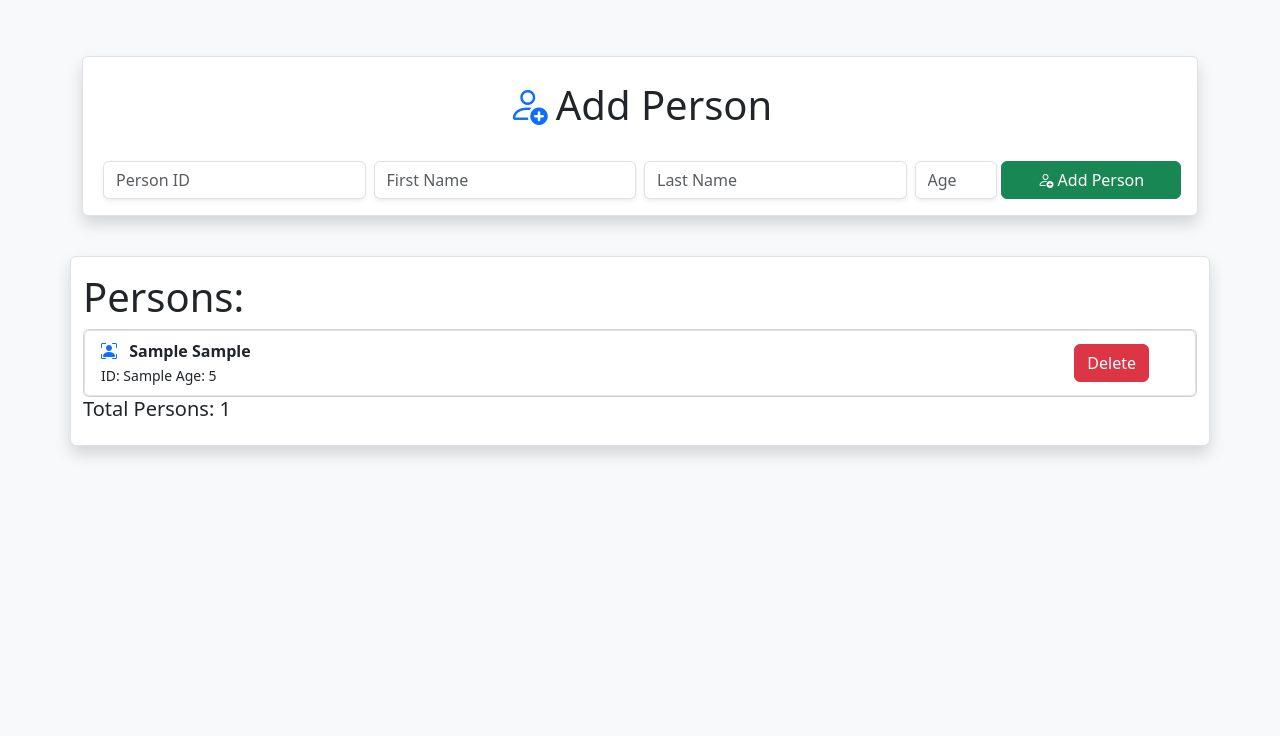
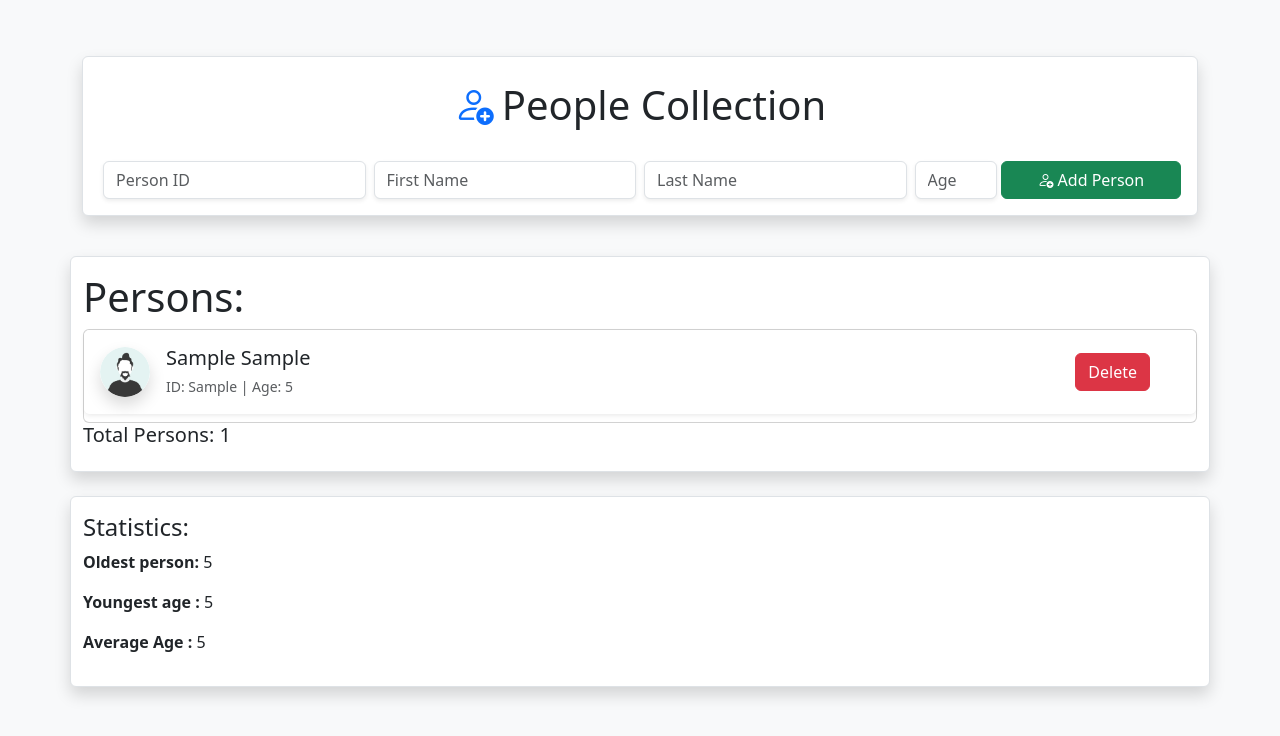
Before and after one commit to sergeyadler/hw-12-persons, a plain HTML site: page index.html in a window 1280 px wide. Both pictures are taken after typing "Sample", "Sample", "Sample", "5" into the empty fields and a click on the button "Add Person". Drawn offline with nearby package versions, Linux system fonts and the light colour scheme.

Commit message:
homework added Statistics and avatars

```diff
--- a/index.html
+++ b/index.html
@@ -13,8 +13,8 @@
 <body class="bg-light">
 <div id="form" class="container mt-5 py-3 d-flex justify-content-center">
 
-    <div class="border rounded p-3 bg-white shadow mb-4 row g-2 w-100">
-        <h1 class="mb-4 text-center"><i class="bi bi-person-add me-2 text-primary"></i>Add Person</h1>
+    <div class="border rounded p-3 bg-white shadow mb-4 row g-2 w-100 ">
+        <h1 class="mb-4 text-center"><i class="bi bi-person-add me-2 text-primary"></i>People Collection</h1>
         <label class="col-md-3"><input class="form-control shadow-sm" type="text" id="id" placeholder="Person ID"></label>
         <label class="col-md-3"><input class="form-control shadow-sm" type="text" id="firstName" placeholder="First Name"></label>
         <label class="col-md-3"><input class="form-control shadow-sm" type="text" id="lastName" placeholder="Last Name"></label>
@@ -22,11 +22,15 @@
         <button class="col-md-2 btn btn-success" id="addPerson"><i class="bi bi-person-add"></i> Add Person</button>
     </div>
 </div>
-<div id="persons" class="container py-3  bg-white shadow border rounded w-60">
+<div id="persons" class="container py-3  bg-white shadow border rounded w-60 mb-4">
 <h1>Persons: </h1>
 <ol id="personsList"  class="list-group card"></ol>
-<h5 id="totalPersons">Total Persons : 0</h5>
+<h5 id="totalPersons">Total people : 0</h5>
 
+</div>
+<div id="stats" class="container py-3  bg-white shadow border rounded w-60 ">
+    <h4>Statistics: </h4>
+    <!---Stats here from show stats-->
 </div>
 </body>
 </html>
--- a/script.js
+++ b/script.js
@@ -3,17 +3,24 @@ const addButton = document.getElementById('addPerson');
 const personsList = document.getElementById('personsList');
 const totalPersons = document.getElementById('totalPersons');
 
+const avatars = [
+    'images/avatar1.png',
+    'images/avatar2.png',
+    'images/avatar3.png',
+    'images/avatar4.png',
+];
+
 addButton.onclick = addPerson;
 age.onkeydown = (e) => {
-    if(e.key === 'Enter'){
+    if (e.key === 'Enter') {
         addPerson();
     }
 }
 
 
-function findPersonById(arr,id){
+function findPersonById(arr, id) {
     for (let i = 0; i < arr.length; i++) {
-        if(arr[i].id === id)
+        if (arr[i].id === id)
             return i;
 
     }
@@ -21,8 +28,7 @@ function findPersonById(arr,id){
 }
 
 
-
-function Person(id,firstName,lastName,age){
+function Person(id, firstName, lastName, age) {
     this.id = id;
     this.firstName = firstName;
     this.lastName = lastName;
@@ -31,70 +37,103 @@ function Person(id,firstName,lastName,age){
     //     return `ID: ${this.id}, NAME: ${this.firstName}, LAST NAME: ${this.lastName}, AGE: ${this.age}`;
     // }
 }
-function updateTotal (){
+
+function updateTotal() {
     totalPersons.textContent = `Total Persons: ${persons.length}`;
 }
-function addPerson (){
-    //TODO Person must be unique. Add Person with delete button
-    // IF Person added Total will be increment if removed decrement
-    //functionality with remove is optional
+
+function addPerson() {
     const id = document.getElementById('id').value.trim();
     const firstName = document.getElementById('firstName').value.trim();
     const lastName = document.getElementById('lastName').value.trim();
     const age = document.getElementById('age').value.trim();
-    const person = new Person(id,firstName,lastName,age);
+    const person = new Person(id, firstName, lastName, age);
 
-    if(id === '' || firstName === '' || lastName === '' || age === ''){
+    if (id === '' || firstName === '' || lastName === '' || age === '') {
         alert('Please fill all fields');
         return;
     }
 
-    if(findPersonById(persons,id) !== -1){
+    if (findPersonById(persons, id) !== -1) {
         alert('Person already exists');
         return;
+    }
 
-    }
     persons.push(person);
 
+    const li = document.createElement('li');
+    li.className = 'list-group-item d-flex align-items-center shadow-sm rounded mb-2 p-3';
 
-    const li = document.createElement('li');
-    li.className = 'list-group-item d-flex justify-content-between align-items-center';
-    //li.append(person.toString());
+    // === Аватар с инициалами ===
+    const randomAvatar = avatars[Math.floor(Math.random() * avatars.length)];
 
+    const avatar = document.createElement('div');
+    avatar.className = 'me-3';
+    avatar.innerHTML = `<img src="${randomAvatar}" class="rounded-circle shadow" style="width: 50px; height: 50px; object-fit: cover;" alt="avatar">`;
+
+
+    // === Блок с информацией о человеке ===
     const info = document.createElement('div');
     info.innerHTML = `
-            <i class="bi bi-person-bounding-box me-2 text-primary"></i>
-            <strong>${person.firstName} ${person.lastName}</strong> <br>
-            <small>ID: ${person.id} Age: ${person.age}</small>
-        `;
+        <h5 class="mb-1">${person.firstName} ${person.lastName}</h5>
+        <small class="text-muted">ID: ${person.id} | Age: ${person.age}</small>
+    `;
 
+    // === Кнопки справа ===
     const buttons = document.createElement('div');
-    buttons.className = 'btn-group';
-
+    buttons.className = 'ms-auto';
     const delBtn = createDeleteButton(() => {
-        // ищем именно того person по его id из объекта
         const index = findPersonById(persons, person.id);
         if (index !== -1) {
-            persons.splice(index, 1);    // удаляем из массива
-            console.log('✅ Удалили из массива:', person.id);
+            persons.splice(index, 1); // удаляем из массива
         }
-        li.remove(); // убираем из DOM
-        updateTotal(); // обновляем счётчик
-        console.log('Текущий массив:', persons);
+        li.remove(); // удаляем из DOM
+        showStats(); // обновляем статистику
     });
     buttons.appendChild(delBtn);
+
+    // === Собираем карточку ===
+    li.appendChild(avatar);
     li.appendChild(info);
     li.appendChild(buttons);
 
-   // li.append(' ',delBtn);
     personsList.append(li);
 
-
-
+    // === Очищаем поля ===
     document.getElementById('id').value = '';
     document.getElementById('firstName').value = '';
     document.getElementById('lastName').value = '';
     document.getElementById('age').value = '';
-    updateTotal()
-    console.log(persons)
-};
+
+    showStats(); // обновляем статистику
+    console.log(persons);
+}
+
+
+//TODO
+function showStats() {
+    const stats = document.getElementById('stats');
+    //TODO
+    // Total Person ,max age, min age,  average age
+    // delete updateTotal replace with show stats show in <div id="stats"> after H2
+
+    stats.querySelectorAll('p').forEach(el => el.remove());
+    totalPersons.textContent = `Total Persons: ${persons.length}`;
+    const paragraphMaxAge = document.createElement('p');
+    let maxAge = persons.reduce((maxAge, person) => person.age > maxAge ? person.age : maxAge, 0);
+    paragraphMaxAge.innerHTML = `<strong>Oldest person:</strong> ${maxAge}`;
+    const paragraphMinAge = document.createElement('p');
+    let minAge = persons.reduce((minAge, person) => person.age < minAge ? person.age : minAge , persons[0].age);
+    paragraphMinAge.innerHTML = `<strong>Youngest age :</strong> ${minAge}`;
+
+    const paragraphAverageAge =  document.createElement('p');
+    let averageAge = persons.reduce((acc, person) => acc + person.age, 0) / persons.length;
+    paragraphAverageAge.innerHTML = `<strong>Average Age :</strong> ${averageAge}`;
+
+
+    stats.appendChild(paragraphMaxAge);
+    stats.appendChild(paragraphMinAge);
+    stats.appendChild(paragraphAverageAge);
+
+
+}
--- a/style.css
+++ b/style.css
@@ -2,4 +2,22 @@
 *{
     margin: 0px;
 
+}.list-group-item {
+     background: rgba(255, 255, 255, 0.85);
+     border: none;
+     backdrop-filter: blur(5px);
+     transition: all 0.3s ease-in-out;
+ }
+
+.list-group-item:hover {
+    transform: scale(1.02);
+    background: rgba(255, 255, 255, 0.95);
 }
+
+.container-card {
+    background: rgba(255, 255, 255, 0.15);
+    border-radius: 15px;
+    padding: 20px;
+    box-shadow: 0 4px 20px rgba(0,0,0,0.2);
+    backdrop-filter: blur(8px);
+}
```
Also changed, not shown: images/avatar1.png (added), images/avatar2.png (added), images/avatar3.png (added), images/avatar4.png (added).
